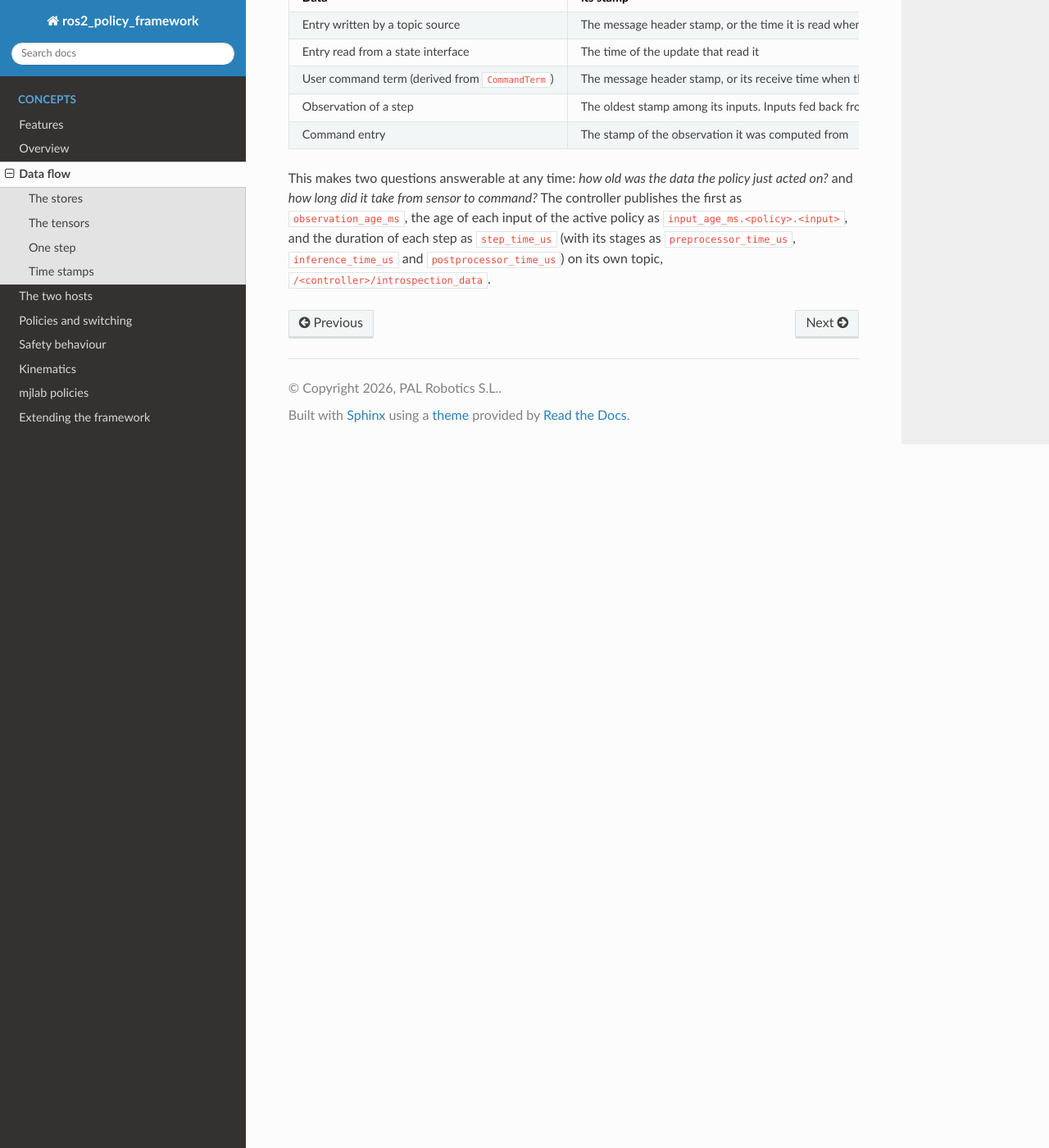
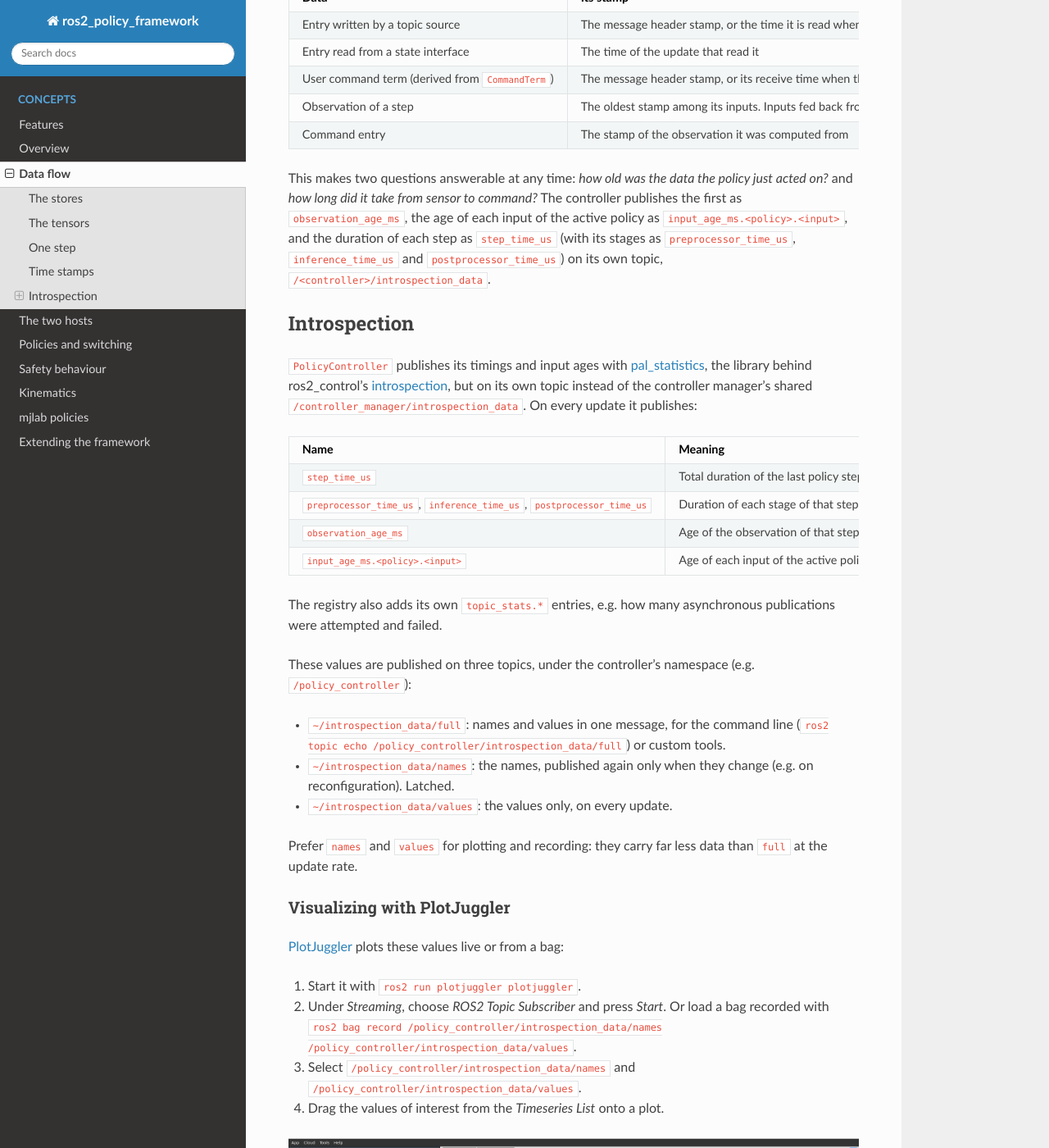
Before and after one commit to saikishor/ros2_policy_framework, a Sphinx documentation site: the page built from docs/data_flow.rst, in a window 1280 px wide and 1400 px high, scrolled down 3132 px. Shown: the whole window at 82% size. Built offline with Sphinx 7.4.7 and the Read the Docs theme 3.1.0, drawn with Linux system fonts in a browser that asks for light colours; some of the changed text lies outside the part shown.

Commit message:
Document the controller introspection topics and their visualization with PlotJuggler

```diff
--- a/docs/data_flow.rst
+++ b/docs/data_flow.rst
@@ -147,3 +147,78 @@ first as ``observation_age_ms``, the age of each input of the active policy as
 ``input_age_ms.<policy>.<input>``, and the duration of each step as ``step_time_us`` (with
 its stages as ``preprocessor_time_us``, ``inference_time_us`` and ``postprocessor_time_us``)
 on its own topic, ``/<controller>/introspection_data``.
+
+Introspection
+-------------
+
+``PolicyController`` publishes its timings and input ages with `pal_statistics
+<https://github.com/pal-robotics/pal_statistics>`_, the library behind ros2_control's
+`introspection <https://control.ros.org/rolling/doc/ros2_control/doc/introspection.html>`_,
+but on its own topic instead of the controller manager's shared
+``/controller_manager/introspection_data``. On every update it publishes:
+
+.. list-table::
+   :header-rows: 1
+   :widths: 35 65
+
+   * - Name
+     - Meaning
+   * - ``step_time_us``
+     - Total duration of the last policy step: its three stages plus the work around them
+       (policy switch, inactive policies observing), so at least their sum
+   * - ``preprocessor_time_us``, ``inference_time_us``, ``postprocessor_time_us``
+     - Duration of each stage of that step; 0 for a stage that did not run (e.g. inference
+       while the preprocessor waits for data)
+   * - ``observation_age_ms``
+     - Age of the observation of that step when its commands were applied
+   * - ``input_age_ms.<policy>.<input>``
+     - Age of each input of the active policy; 0 for the inputs of inactive policies
+
+The registry also adds its own ``topic_stats.*`` entries, e.g. how many asynchronous
+publications were attempted and failed.
+
+These values are published on three topics, under the controller's namespace (e.g.
+``/policy_controller``):
+
+- ``~/introspection_data/full``: names and values in one message, for the command line
+  (``ros2 topic echo /policy_controller/introspection_data/full``) or custom tools.
+- ``~/introspection_data/names``: the names, published again only when they change (e.g. on
+  reconfiguration). Latched.
+- ``~/introspection_data/values``: the values only, on every update.
+
+Prefer ``names`` and ``values`` for plotting and recording: they carry far less data than
+``full`` at the update rate.
+
+Visualizing with PlotJuggler
+^^^^^^^^^^^^^^^^^^^^^^^^^^^^
+
+`PlotJuggler <https://github.com/facontidavide/PlotJuggler>`_ plots these values live or from
+a bag:
+
+1. Start it with ``ros2 run plotjuggler plotjuggler``.
+2. Under *Streaming*, choose *ROS2 Topic Subscriber* and press *Start*. Or load a bag
+   recorded with
+   ``ros2 bag record /policy_controller/introspection_data/names /policy_controller/introspection_data/values``.
+3. Select ``/policy_controller/introspection_data/names`` and
+   ``/policy_controller/introspection_data/values``.
+4. Drag the values of interest from the *Timeseries List* onto a plot.
+
+.. figure:: images/plotjuggler_input_ages.png
+   :alt: PlotJuggler showing the input ages of the active policy
+   :width: 100%
+
+   Input ages of the active policy ``loco_v1734``. The state inputs (joint positions and
+   velocities, IMU) are read from state interfaces in the same update, so they are 0. Here
+   ``actions``, fed back from the previous step's outputs, are about 20 ms old.
+   ``command`` is a user command: its age grows until the next message arrives, then drops
+   back (a command is held until its own timeout). The inputs of the inactive
+   ``imitation_v30`` stay at 0.
+
+.. figure:: images/plotjuggler_stage_times.png
+   :alt: PlotJuggler showing the durations of the preprocessor, inference, postprocessor and
+         the whole step
+   :width: 100%
+
+   Durations of the preprocessor, inference and postprocessor, and of the whole step
+   (``step_time_us``). Here inference takes most of the step, and its spikes show directly
+   in the step time. Compare ``step_time_us`` with the policy period to check the step fits.
```
Also changed, not shown: docs/images/plotjuggler_input_ages.png (added), docs/images/plotjuggler_stage_times.png (added).
